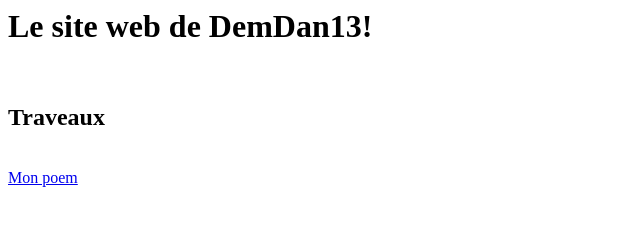
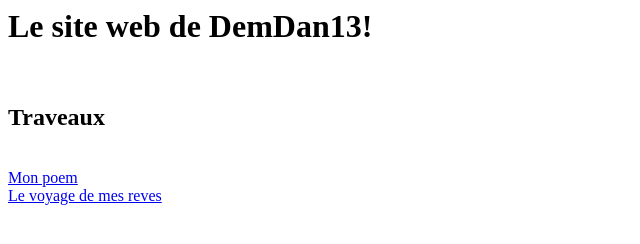
Before and after one commit to DemDan13/DemDan13.github.io, a plain HTML site: page index.html in a window 1280 px wide. Shown: the whole page, without its empty margins (0-640 px from the left). Drawn offline with Linux system fonts and the light colour scheme.

Commit message:
Update index.html

```diff
--- a/index.html
+++ b/index.html
@@ -7,3 +7,7 @@
 <br>
 
 <a href="poem.html">Mon poem</a>
+
+<br>
+
+<a href="voyage.html">Le voyage de mes reves</a>
```
